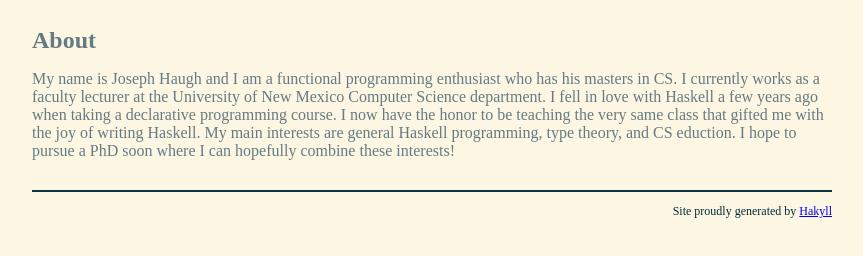
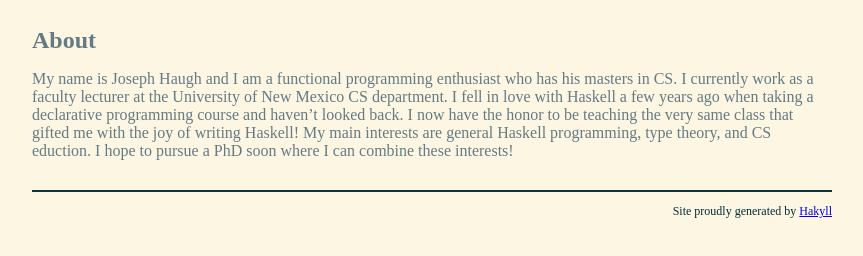
Before and after one commit to JHaugh4/website, a plain HTML site: page docs/about.html in a window 1280 px wide. Shown: the part 50-306 px from the top of the page, without its empty margins (68-931 px from the left). Drawn offline with Linux system fonts and the light colour scheme.

Commit message:
Publishing about changes.

```diff
--- a/docs/about.html
+++ b/docs/about.html
@@ -24,7 +24,7 @@
 
         <main role="main">
             <h1>About</h1>
-            <p>My name is Joseph Haugh and I am a functional programming enthusiast who has his masters in CS. I currently works as a faculty lecturer at the University of New Mexico Computer Science department. I fell in love with Haskell a few years ago when taking a declarative programming course. I now have the honor to be teaching the very same class that gifted me with the joy of writing Haskell. My main interests are general Haskell programming, type theory, and CS eduction. I hope to pursue a PhD soon where I can hopefully combine these interests!</p>
+            <p>My name is Joseph Haugh and I am a functional programming enthusiast who has his masters in CS. I currently work as a faculty lecturer at the University of New Mexico CS department. I fell in love with Haskell a few years ago when taking a declarative programming course and haven’t looked back. I now have the honor to be teaching the very same class that gifted me with the joy of writing Haskell! My main interests are general Haskell programming, type theory, and CS eduction. I hope to pursue a PhD soon where I can combine these interests!</p>
         </main>
 
         <footer>
```
